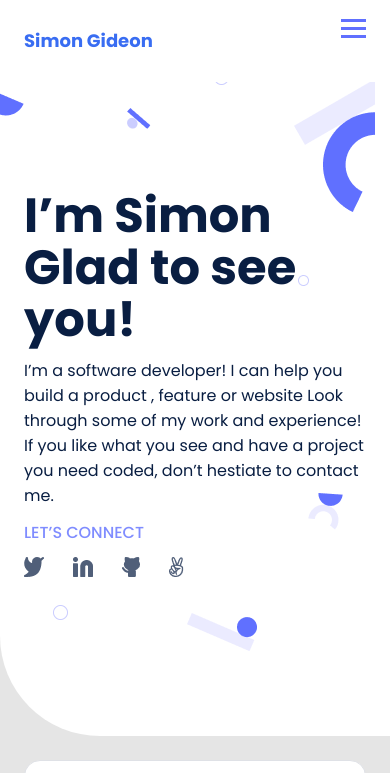
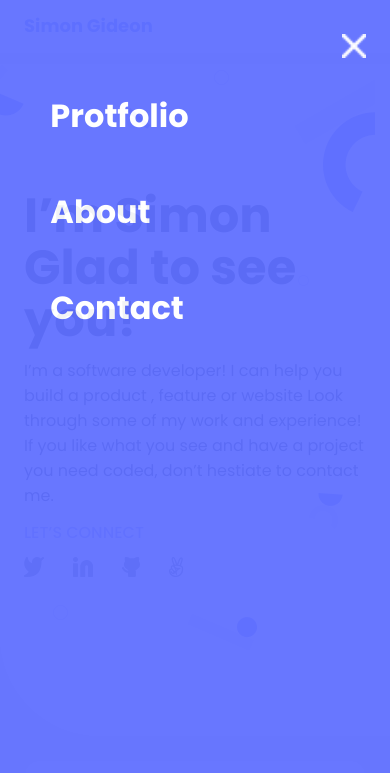
Before and after one commit to SimonGideon/My-Portfolio-, a website: page index.html in a window 390 px wide. Both pictures are taken after a click on the element 353 px from the left and 28 px from the top of the page. Shown: the top 773 px of the page. Drawn offline with Linux system fonts and the light colour scheme.

Commit message:
Add javascript

```diff
--- a/index.html
+++ b/index.html
@@ -10,12 +10,20 @@
   <body>
     <!--header section  -->
     <header>
+      <div id="mobile-nav" class="mobile_nav-container bg-color hidden">
+        <img id="close-menu" src="./images/icn-close.png" alt="close button">
+        <ul class="mobile__nav">
+          <li><a class="mobile-navbar-item" id="mobile__nav_portfolio" href="#work">Protfolio</a></li>
+          <li><a class="mobile-navbar-item" id="mobile__nav_about" href="#about-me">About</a></li>
+          <li><a class="mobile-navbar-item" id="mobile__nav_contact" href="#contact-me">Contact</a></li>
+        </ul>
+      </div>
       <div class="nav-menu">
         <div id="nav-brand">
           <a href="#">Simon Gideon</a>
         </div>
         <nav>
-          <div class="hambuger" onclick="myFunction()">
+          <div id="navbar-hamburger" class="hambuger">
             <span class="bar" id="bar-1"></span>
             <span class="bar" id="bar-2"></span>
             <span class="bar" id="bar-3"></span>
@@ -357,6 +365,6 @@
         </div>
       </div>
     </section>
-    <script src="main.js"></script>
+    <script src='main.js'></script>
   </body>
 </html>
--- a/main.js
+++ b/main.js
@@ -1,21 +1,19 @@
-const navOpen = document.getElementsByClassName('hambuger');
-const navClose = document.getElementsByClassName('image-close');
-const menu = document.getElementsByClassName('menu-items');
-const work = document.getElementsById('work');
-const aboutme = document.getElementsById('about-me');
-const contactme = document.getElementsById('contact-me');
-
-const navOpen1 = document.querySelector('.hamburger');
-const navClose1 = document.querySelector('image-close');
-const menu1 = document.querySelector('menu-items');
-const work1 = document.querySelector('work');
-const aboutme1 = document.querySelector('about-me');
-const contactme1 = document.querySelector('contact-me');
-
-function myFunction() {
-    document.getElementsByClassName("menu-items").style.display = "flex";
-  }
-
-navOpen1.addEventListener('click', () => {
-    document.getElementsByClassName('menu-items').style.display = 'none';
-  });
+const navOpen = document.getElementById('navbar-hamburger');
+const mobileNav = document.getElementById('mobile-nav');
+const navClose = document.getElementById('close-menu');
+const navPortfolio = document.getElementById('mobile__nav_portfolio');
+const navAbout = document.getElementById('mobile__nav_about');
+const navContact = document.getElementById('mobile__nav_contact');
+function showNavbar() {
+  mobileNav.classList.remove('hidden');
+  navOpen.classList.add('hidden');
+}
+function hideNavbar() {
+  mobileNav.classList.add('hidden');
+  navOpen.classList.remove('hidden');
+}
+navOpen.addEventListener('click', showNavbar);
+navClose.addEventListener('click', hideNavbar);
+navPortfolio.addEventListener('click', hideNavbar);
+navAbout.addEventListener('click', hideNavbar);
+navContact.addEventListener('click', hideNavbar);
--- a/styles.css
+++ b/styles.css
@@ -90,40 +90,54 @@ header {
   left: 0;
 }
 
-.menu-items {
+.hidden {
+  display: none;
+}
+
+.mobile_nav-container{
+  width: 100%;
+  height: 100%;
+  position: fixed;
+  mix-blend-mode: normal;
+  box-shadow: 0 48px 48px rgba(37, 47, 137, 0.08);
+}
+
+.bg-color{
+  background: #6070FF;
+  opacity: 0.95;
+}
+
+.mobile_nav-container img {
+  width: 24px;
+  height: 24px;
   position: absolute;
-  display: none;
-  top: 0;
-  gap: 0;
-  left: 0;
-  right: 0;
+  top: 34px;
+  right: 24px;
+}
+
+.mobile__nav {
+  width: 90%;
+  position: absolute;
+  top: 68px;
+  display: flex;
   flex-direction: column;
-  background-color: #6070ff;
-  height: 100vh;
-  padding: 3rem;
-  transition: 0.5s;
-  filter: drop-shadow(20px);
-  opacity: 0.95;
-  align-items: flex-start;
-  padding-top: 6.625rem;
+  align-items: center;
+}
+
+.mobile__nav li {
+  width: 85%;
+  list-style-type: none;
+  padding: 24px 24px;
+}
+
+.mobile-navbar-item {
+  color: white;
+  font-weight: 700;
+  font-size: 32px;
+  text-decoration: none;
 }
 
 
-.image-close img {
-  filter: opacity(100%);
-  width: 4vw;
-}
-.nav-items a {
-  color: white;
-  font-weight: 600;
-  font-size: 2rem;
-}
-
-
-.nav-list li {
-  list-style: none;
-  margin-bottom: 2.5rem;
-}
 
 
 /* hero section */
```
